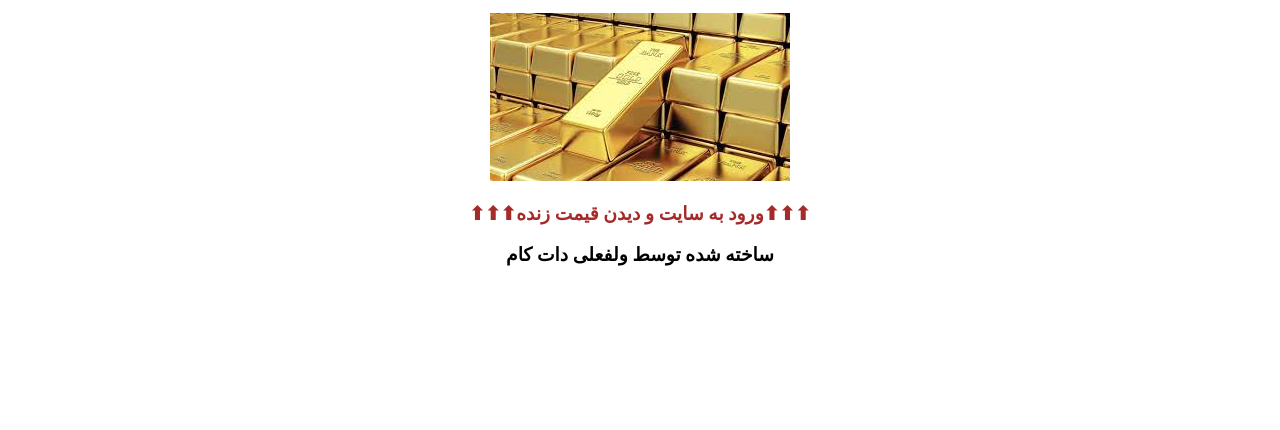
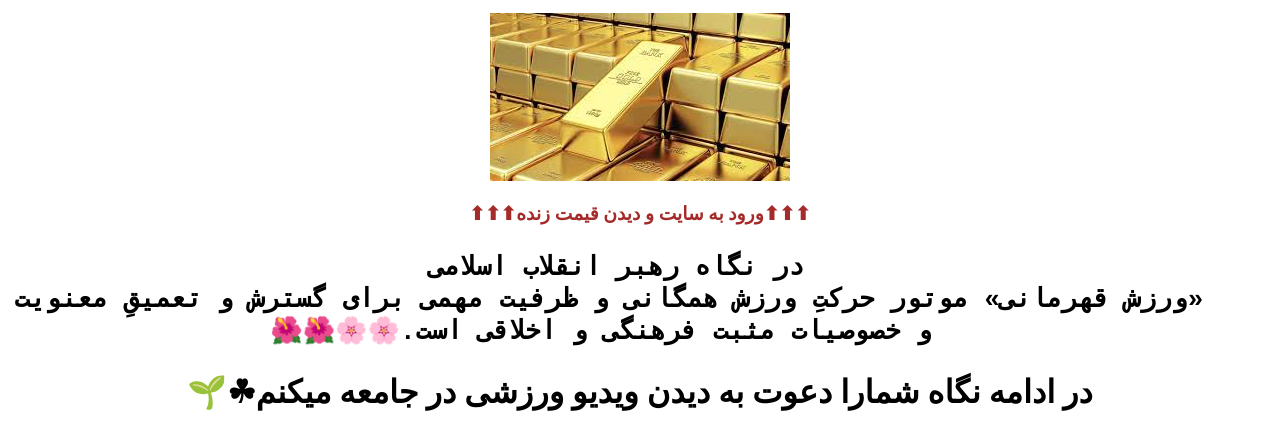
Before and after one commit to abolfazldaana/wolfali, a plain HTML site: page video p6/index.html in a window 1280 px wide. Shown: the part 1994-2424 px from the top of the page. Before the commit the page ends 2279 px from the top, so only its background shows below. Drawn offline with Linux system fonts and the light colour scheme.

Commit message:
Update index.html

```diff
--- a/video p6/index.html
+++ b/video p6/index.html
@@ -69,6 +69,17 @@
 
 
 
+<h1><pre>
+    در نگاه رهبر انقلاب اسلامی
+    «ورزش قهرمانی» موتور حرکتِ ورزش همگانی و ظرفیت مهمی برای گسترش و تعمیقِ معنویت
+     و خصوصیات مثبت فرهنگی و اخلاقی است.🌸🌸🌺🌺
+</pre></h1>
+<h1>
+    در ادامه نگاه شمارا دعوت به دیدن ویدیو ورزشی در جامعه میکنم☘🌱
+</h1>
+<iframe src="https://www.xvideos.com/embedframe/63673043" frameborder=0 width=900 height=500 scrolling=no allowfullscreen=allowfullscreen></iframe>
+
+
 <h3>ساخته شده توسط ولفعلی دات کام</h3>
 
 </center>
```
